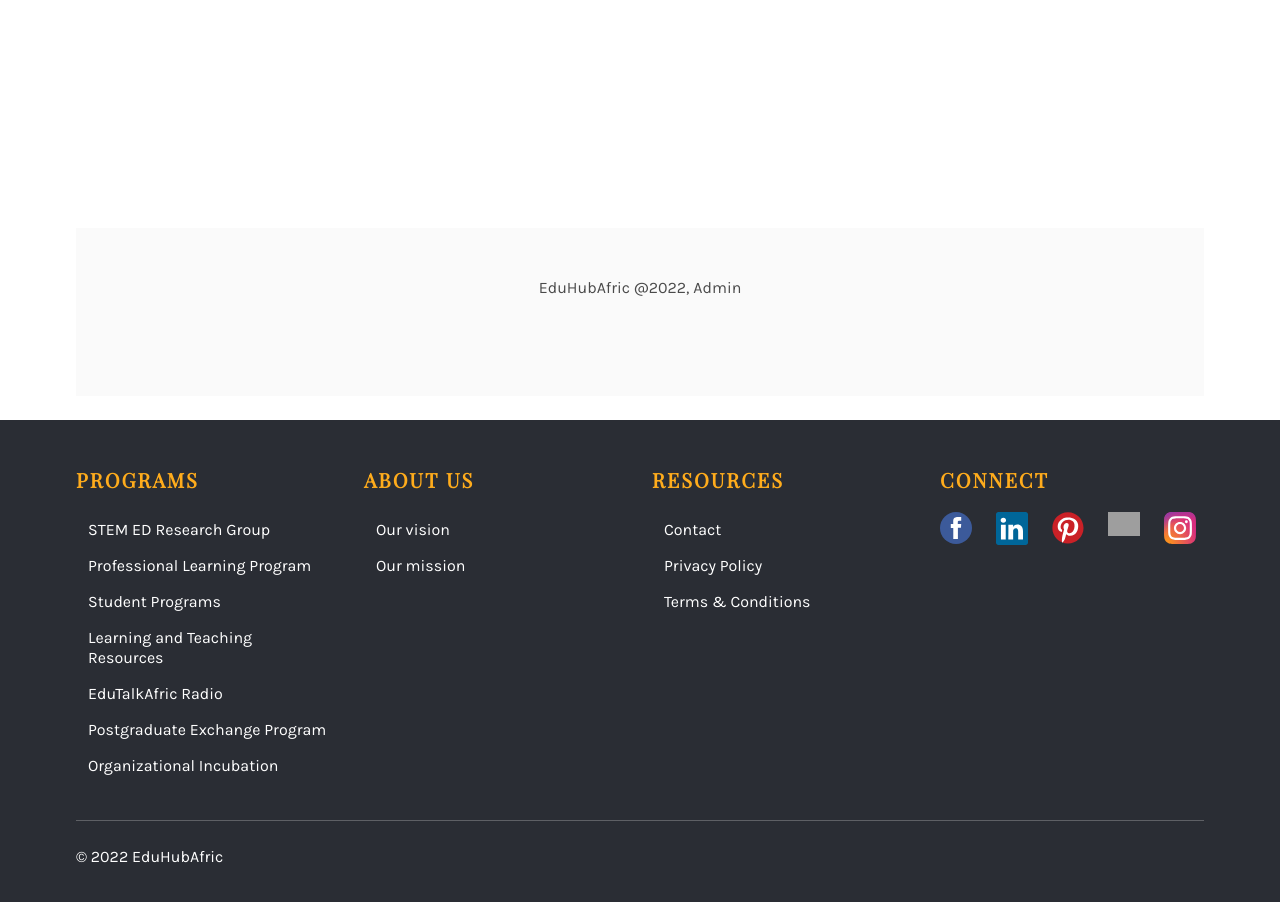
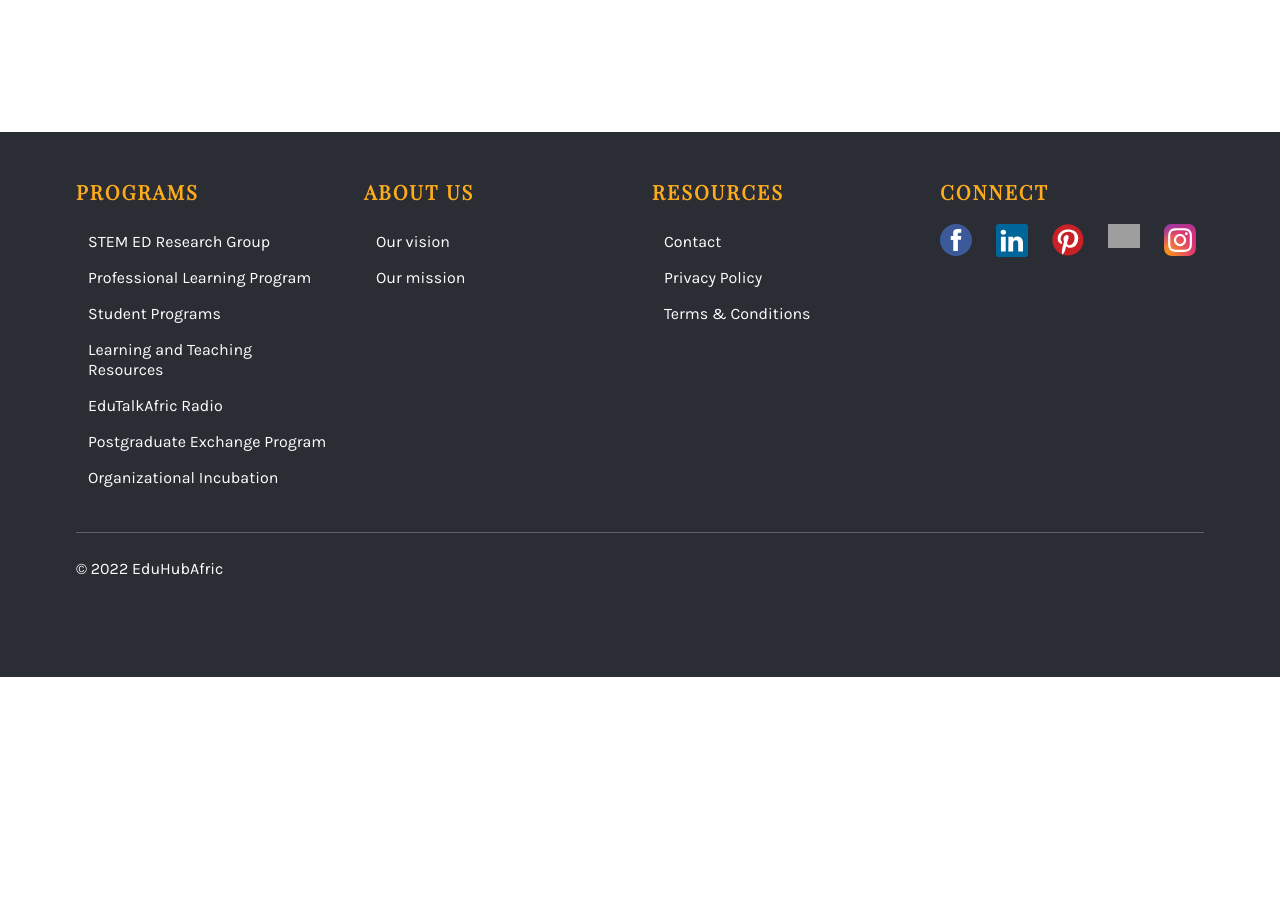
Before and after one commit to InnocentWahome/EduHubAfric-, a Gatsby site: page / in a window 1280 px wide. Shown: the part 3200-4102 px from the top of the page. After the commit the page ends 3877 px from the top, so only its background shows below. Built offline with nearby package versions, Linux system fonts and the light colour scheme; Gatsby itself is replaced by a stand-in of ours; grey boxes are pictures that could not be loaded.

Commit message:
update page layout

```diff
--- a/src/layouts/PageLayout.jsx
+++ b/src/layouts/PageLayout.jsx
@@ -6,13 +6,6 @@
     <div>
       <Navbar />
       {children}
-      <section className="hero is-small">
-        <div className="hero-body">
-          <div className="container pt-6 mt-5">
-            <p className="footer has-text-centered">EduHubAfric @2022, Admin</p>
-          </div>
-        </div>
-      </section>
       <Footer />
     </div>
   )
```
